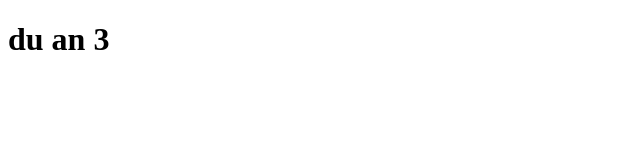
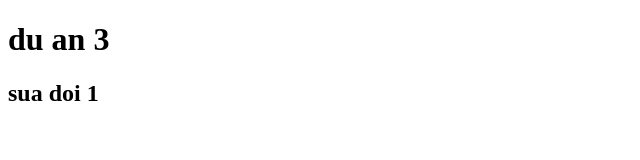
Before and after one commit to Tuanvucode/duan3, a plain HTML site: page index.html in a window 1280 px wide. Shown: the whole page, without its empty margins (0-640 px from the left). Drawn offline with Linux system fonts and the light colour scheme.

Commit message:
thay doi 2

```diff
--- a/index.html
+++ b/index.html
@@ -7,5 +7,6 @@
   </head>
   <body>
     <h1>du an 3</h1>
+    <h2>sua doi 1</h2>
   </body>
 </html>
```
